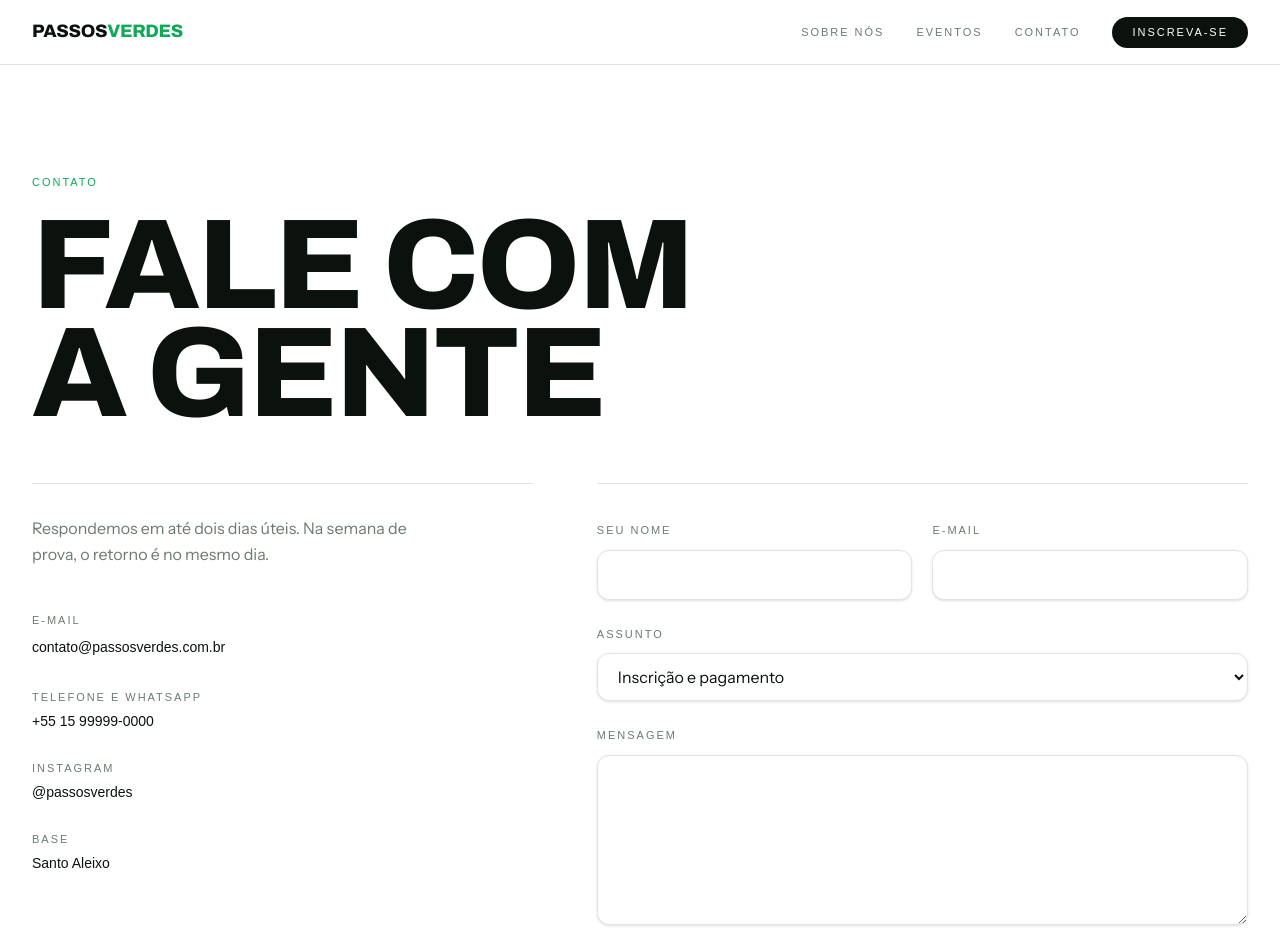
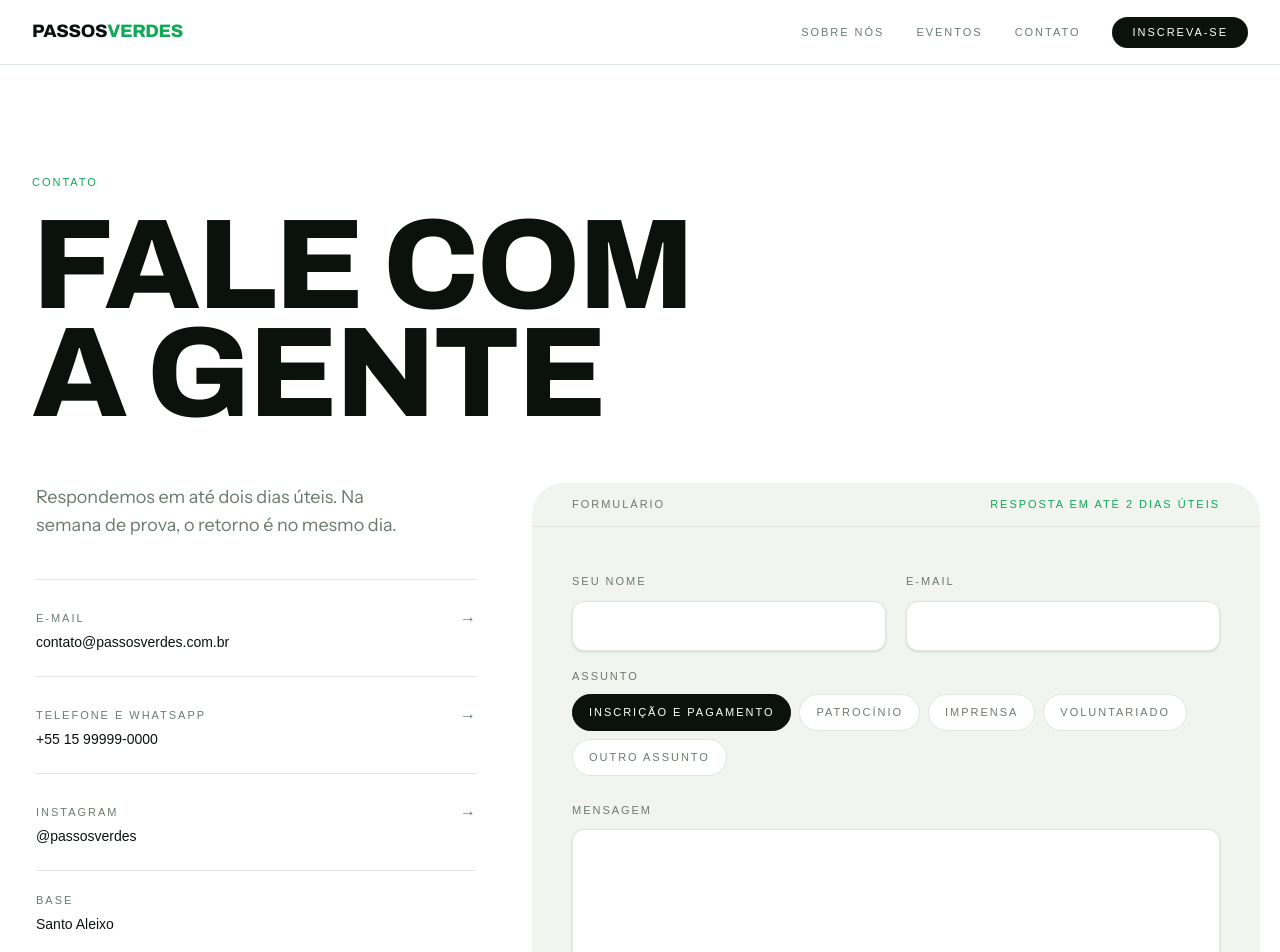
Before and after one commit to heitor-oliveira03/passos-verdes, a Next.js app: page /contato in a window 1280 px wide. Shown: the top 952 px of the page. Built offline with nearby package versions, Linux system fonts and the light colour scheme; a web font is replaced by a local one.

Commit message:
feat: assunto em pastilhas, selects com seta propria e contato remontado

```diff
--- a/app/(site)/contato/page.tsx
+++ b/app/(site)/contato/page.tsx
@@ -8,53 +8,80 @@ export const metadata: Metadata = {
     "Fale com a organização da Passos Verdes sobre inscrição, patrocínio, imprensa ou voluntariado.",
 };
 
+const somenteDigitos = CONTATO.telefone.replace(/\D/g, "");
+
+/** Canais na mesma gramática da lista de provas: rótulo, valor e seta. */
+const CANAIS = [
+  { rotulo: "E-mail", valor: CONTATO.email, href: `mailto:${CONTATO.email}` },
+  {
+    rotulo: "Telefone e WhatsApp",
+    valor: CONTATO.telefone,
+    href: `https://wa.me/${somenteDigitos}`,
+  },
+  {
+    rotulo: "Instagram",
+    valor: CONTATO.instagram,
+    href: `https://instagram.com/${CONTATO.instagram.replace("@", "")}`,
+  },
+];
+
 export default function Contato() {
   return (
     <>
-      <section className="mx-auto max-w-350 px-5 pb-14 pt-20 sm:px-8 sm:pt-28">
+      <section className="@container mx-auto max-w-350 px-5 pb-14 pt-20 sm:px-8 sm:pt-28">
         <p className="eyebrow text-verde">Contato</p>
-        <h1 className="display mt-6 max-w-4xl text-[13vw] leading-[0.84] sm:text-[8rem]">
+        <h1 className="display mt-6 max-w-4xl text-[12cqw] leading-[0.84] sm:text-[8rem]">
           Fale com
           <br />a gente
         </h1>
       </section>
 
-      <section className="mx-auto grid max-w-350 gap-16 px-5 pb-28 sm:px-8 lg:grid-cols-[1fr_1.3fr]">
-        <div className="border-t border-linha pt-8">
-          <p className="max-w-sm text-musgo">
+      <section className="mx-auto grid max-w-350 items-start gap-10 px-3 pb-28 sm:px-5 lg:grid-cols-5">
+        <div className="px-3 sm:px-4 lg:col-span-2">
+          <p className="max-w-sm text-lg text-musgo">
             Respondemos em até dois dias úteis. Na semana de prova, o retorno é
             no mesmo dia.
           </p>
 
-          <dl className="mt-12 space-y-8">
-            <div>
-              <dt className="eyebrow text-musgo">E-mail</dt>
-              <dd className="mt-2">
+          <ul className="mt-10">
+            {CANAIS.map((canal) => (
+              <li key={canal.rotulo}>
                 <a
-                  href={`mailto:${CONTATO.email}`}
-                  className="font-mono text-sm hover:text-verde"
+                  href={canal.href}
+                  className="group flex items-baseline justify-between gap-6 border-t border-linha py-6 transition-colors hover:text-verde"
                 >
-                  {CONTATO.email}
+                  <span>
+                    <span className="eyebrow block text-musgo">
+                      {canal.rotulo}
+                    </span>
+                    <span className="mt-2 block font-mono text-sm">
+                      {canal.valor}
+                    </span>
+                  </span>
+                  <span
+                    aria-hidden
+                    className="text-musgo transition-transform group-hover:translate-x-1 group-hover:text-verde"
+                  >
+                    →
+                  </span>
                 </a>
-              </dd>
-            </div>
-            <div>
-              <dt className="eyebrow text-musgo">Telefone e WhatsApp</dt>
-              <dd className="mt-2 font-mono text-sm">{CONTATO.telefone}</dd>
-            </div>
-            <div>
-              <dt className="eyebrow text-musgo">Instagram</dt>
-              <dd className="mt-2 font-mono text-sm">{CONTATO.instagram}</dd>
-            </div>
-            <div>
-              <dt className="eyebrow text-musgo">Base</dt>
-              <dd className="mt-2 font-mono text-sm">{CIDADE}</dd>
-            </div>
-          </dl>
+              </li>
+            ))}
+            <li className="border-t border-linha py-6">
+              <span className="eyebrow block text-musgo">Base</span>
+              <span className="mt-2 block font-mono text-sm">{CIDADE}</span>
+            </li>
+          </ul>
         </div>
 
-        <div className="border-t border-linha pt-8">
-          <FormularioContato />
+        <div className="overflow-hidden rounded-3xl bg-cal sm:rounded-4xl lg:col-span-3">
+          <p className="eyebrow flex flex-wrap items-baseline justify-between gap-x-6 gap-y-1 border-b border-linha px-6 py-4 text-musgo sm:px-10">
+            Formulário
+            <span className="text-verde">Resposta em até 2 dias úteis</span>
+          </p>
+          <div className="px-6 py-8 sm:px-10 sm:py-10">
+            <FormularioContato />
+          </div>
         </div>
       </section>
     </>
--- a/app/(site)/eventos/[slug]/page.tsx
+++ b/app/(site)/eventos/[slug]/page.tsx
@@ -52,7 +52,7 @@ export default function PaginaDoEvento() {
 
   return (
     <>
-      <section className="mx-auto max-w-350 px-5 pb-14 pt-16 sm:px-8 sm:pt-20">
+      <section className="@container mx-auto max-w-350 px-5 pb-14 pt-16 sm:px-8 sm:pt-20">
         <Link href="/eventos" className="eyebrow text-musgo hover:text-verde">
           ← Calendário
         </Link>
@@ -60,7 +60,7 @@ export default function PaginaDoEvento() {
         <p className="eyebrow mt-10 text-verde">
           {MODALIDADES[evento.modalidade]} · {evento.edicao}ª edição
         </p>
-        <h1 className="display mt-5 max-w-5xl text-[13vw] leading-[0.84] sm:text-[8rem]">
+        <h1 className="display mt-5 max-w-5xl text-[12cqw] leading-[0.84] sm:text-[8rem]">
           {evento.nome}
         </h1>
       </section>
--- a/app/(site)/eventos/page.tsx
+++ b/app/(site)/eventos/page.tsx
@@ -10,9 +10,9 @@ export const metadata: Metadata = {
 export default function Eventos() {
   return (
     <>
-      <section className="mx-auto max-w-350 px-5 pb-16 pt-20 sm:px-8 sm:pt-28">
+      <section className="@container mx-auto max-w-350 px-5 pb-16 pt-20 sm:px-8 sm:pt-28">
         <p className="eyebrow text-verde">Calendário</p>
-        <h1 className="display mt-6 max-w-4xl text-[13vw] leading-[0.84] sm:text-[8rem]">
+        <h1 className="display mt-6 max-w-4xl text-[12cqw] leading-[0.84] sm:text-[8rem]">
           Todas as
           <br />
           largadas
--- a/app/(site)/sobre/page.tsx
+++ b/app/(site)/sobre/page.tsx
@@ -59,11 +59,12 @@ const PRINCIPIOS = [
 export default function Sobre() {
   return (
     <>
-      <section className="mx-auto max-w-350 px-5 pb-20 pt-20 sm:px-8 sm:pt-28">
+      <section className="@container mx-auto max-w-350 px-5 pb-20 pt-20 sm:px-8 sm:pt-28">
         <p className="eyebrow text-verde">Sobre nós</p>
-        <h1 className="display mt-6 max-w-5xl text-[13vw] leading-[0.84] sm:text-[8rem]">
-          Sete anos
-          <br />
+        <h1 className="display mt-6 max-w-5xl text-[12cqw] leading-[0.84] sm:text-[8rem]">
+          Sete anos{" "}
+          {/* No celular a linha quebra sozinha: forçar o corte estoura a tela. */}
+          <br className="hidden sm:inline" />
           montando largada
         </h1>
         <p className="mt-10 max-w-xl text-lg text-musgo">
--- a/app/admin/eventos/[id]/page.tsx
+++ b/app/admin/eventos/[id]/page.tsx
@@ -4,7 +4,7 @@ import Link from "next/link";
 import { useParams, useRouter } from "next/navigation";
 import { useState } from "react";
 import { ImagemEvento } from "@/components/site/imagem-evento";
-import { Campo, entrada } from "@/components/ui/campo";
+import { Campo, entrada, selecao } from "@/components/ui/campo";
 import {
   eventoVazio,
   removerEvento,
@@ -130,7 +130,7 @@ export default function EditarEvento() {
           <select
             name="modalidade"
             defaultValue={evento.modalidade}
-            className={entrada}
+            className={selecao}
           >
             {Object.entries(MODALIDADES).map(([valor, rotulo]) => (
               <option key={valor} value={valor}>
--- a/components/site/formulario-contato.tsx
+++ b/components/site/formulario-contato.tsx
@@ -42,13 +42,27 @@ export function FormularioContato() {
         />
       </Campo>
 
-      <Campo label="Assunto" className="sm:col-span-2">
-        <select name="assunto" defaultValue={ASSUNTOS[0]} className={entrada}>
-          {ASSUNTOS.map((a) => (
-            <option key={a}>{a}</option>
+      {/* Cinco opções curtas cabem na tela: viram escolha à vista, no lugar de
+          um dropdown cujo painel aberto é do sistema operacional. */}
+      <fieldset className="sm:col-span-2">
+        <legend className="eyebrow text-musgo">Assunto</legend>
+        <div className="mt-3 flex flex-wrap gap-2">
+          {ASSUNTOS.map((assunto, i) => (
+            <label key={assunto} className="cursor-pointer">
+              <input
+                type="radio"
+                name="assunto"
+                value={assunto}
+                defaultChecked={i === 0}
+                className="peer sr-only"
+              />
+              <span className="eyebrow block rounded-full border border-linha bg-branco px-4 py-3 text-musgo transition-colors hover:border-musgo peer-checked:border-tinta peer-checked:bg-tinta peer-checked:text-branco peer-focus-visible:outline-2 peer-focus-visible:outline-offset-2 peer-focus-visible:outline-verde">
+                {assunto}
+              </span>
+            </label>
           ))}
-        </select>
-      </Campo>
+        </div>
+      </fieldset>
 
       <Campo label="Mensagem" className="sm:col-span-2">
         <textarea name="mensagem" required rows={6} className={entrada} />
--- a/components/ui/campo.tsx
+++ b/components/ui/campo.tsx
@@ -3,6 +3,9 @@ import type { ReactNode } from "react";
 /** Classe única para input, select e textarea do site e do admin. */
 export const entrada =
   "w-full rounded-xl border border-linha bg-branco px-4 py-3 text-base text-tinta shadow-sm transition-all duration-200 placeholder:text-musgo/60 hover:border-musgo/50 focus:border-verde focus:shadow-[0_0_0_4px_var(--color-verde-claro)] focus:outline-none";
+
+/** Mesma caixa da `entrada`, mais a seta desenhada por nós (ver globals.css). */
+export const selecao = `${entrada} selecao`;
 
 export function Campo({
   label,
```
Also changed, not shown: app/globals.css (+13 -0 lines), components/site/formulario-inscricao.tsx (+4 -4 lines).
